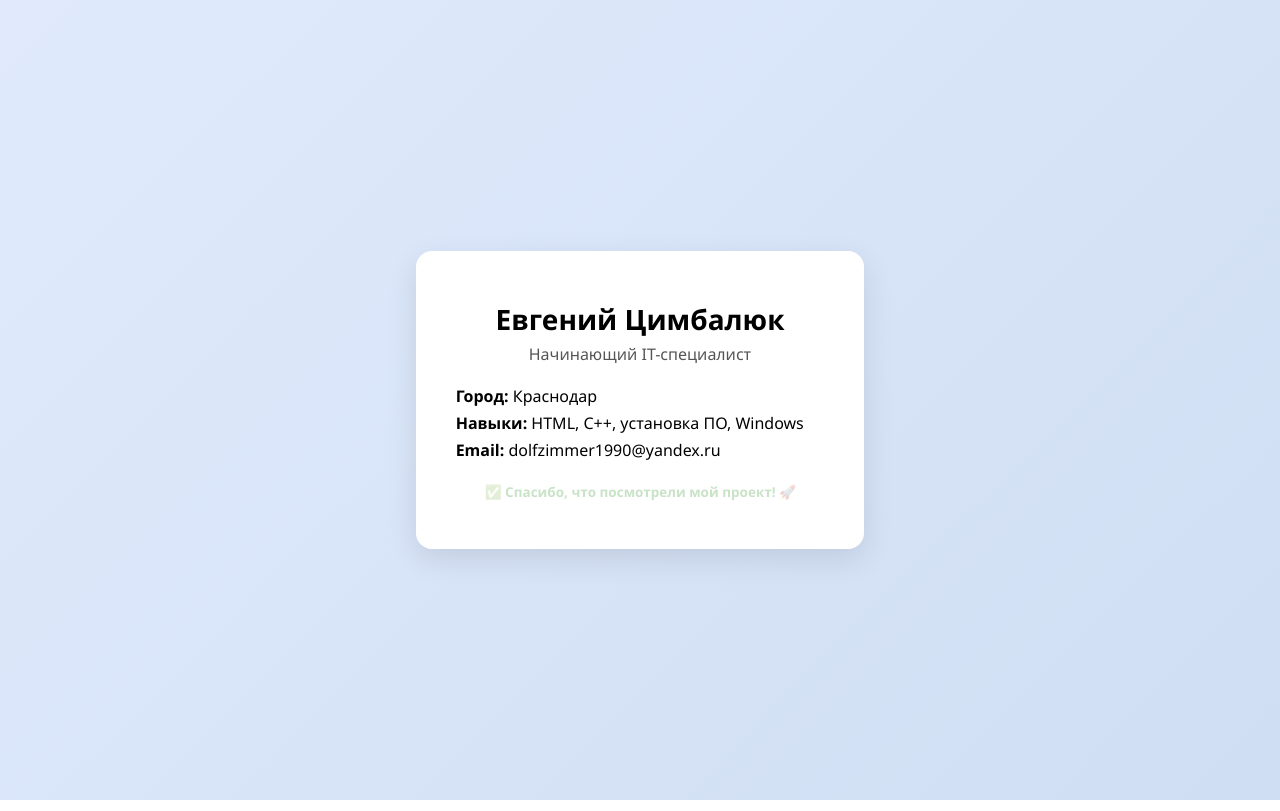
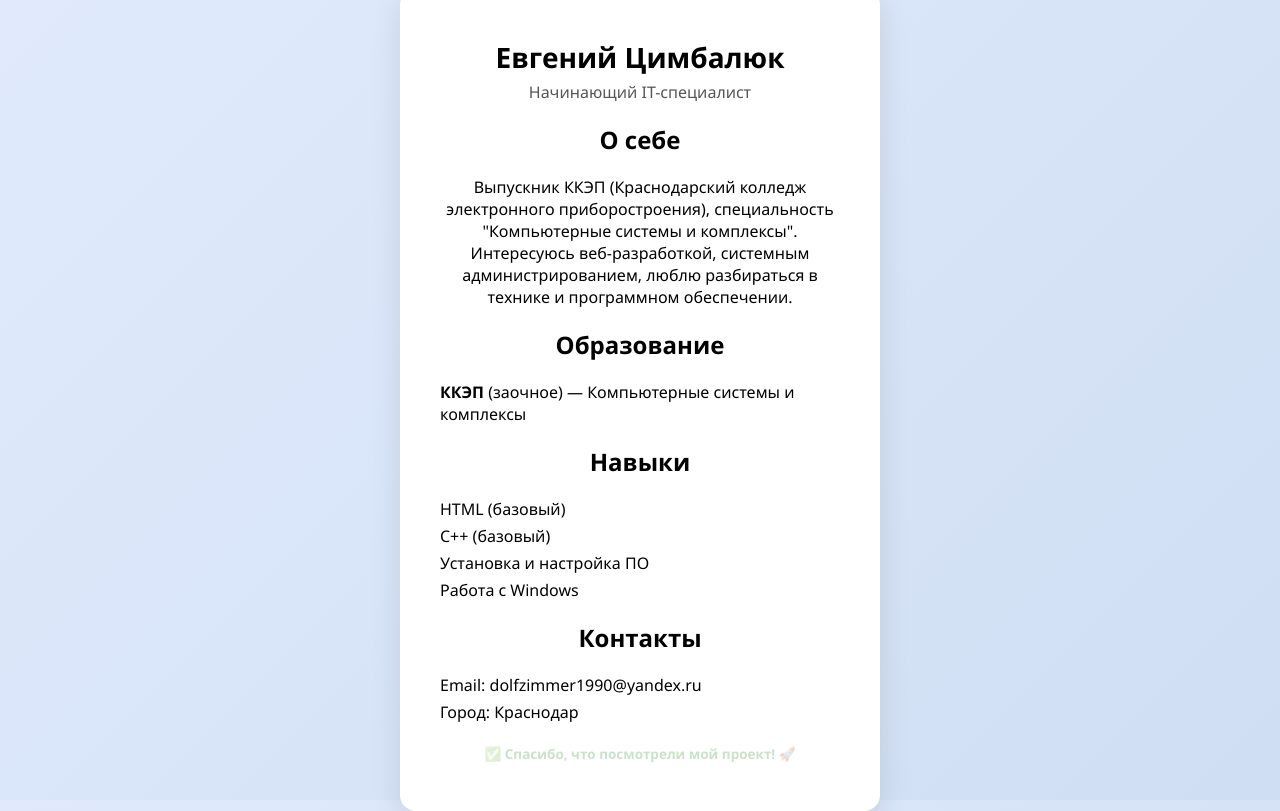
Before and after one commit to jzimb/cv-site, a plain HTML site: page index.html in a window 1280 px wide. Drawn offline with Linux system fonts and the light colour scheme.

Commit message:
index.html

```diff
--- a/index.html
+++ b/index.html
@@ -10,15 +10,37 @@
     <h1>Евгений Цимбалюк</h1>
     <p class="subtitle">Начинающий IT-специалист</p>
 
-    <ul>
-      <li><strong>Город:</strong> Краснодар</li>
-      <li><strong>Навыки:</strong> HTML, C++, установка ПО, Windows</li>
-      <li><strong>Email:</strong> dolfzimmer1990@yandex.ru</li>
-    </ul>
+    <section class="about">
+      <h2>О себе</h2>
+      <p>Выпускник ККЭП (Краснодарский колледж электронного приборостроения), специальность "Компьютерные системы и комплексы". Интересуюсь веб-разработкой, системным администрированием, люблю разбираться в технике и программном обеспечении.</p>
+    </section>
 
-    <p id="message" class="hidden">
-      ✅ Спасибо, что посмотрели мой проект! 🚀
-    </p>
+    <section class="education">
+      <h2>Образование</h2>
+      <ul>
+        <li><strong>ККЭП</strong> (заочное) — Компьютерные системы и комплексы</li>
+      </ul>
+    </section>
+
+    <section class="skills">
+      <h2>Навыки</h2>
+      <ul>
+        <li>HTML (базовый)</li>
+        <li>C++ (базовый)</li>
+        <li>Установка и настройка ПО</li>
+        <li>Работа с Windows</li>
+      </ul>
+    </section>
+
+    <section class="contacts">
+      <h2>Контакты</h2>
+      <ul>
+        <li>Email: dolfzimmer1990@yandex.ru</li>
+        <li>Город: Краснодар</li>
+      </ul>
+    </section>
+
+    <p id="message" class="hidden">✅ Спасибо, что посмотрели мой проект! 🚀</p>
   </div>
 
   <script src="script.js"></script>
```
